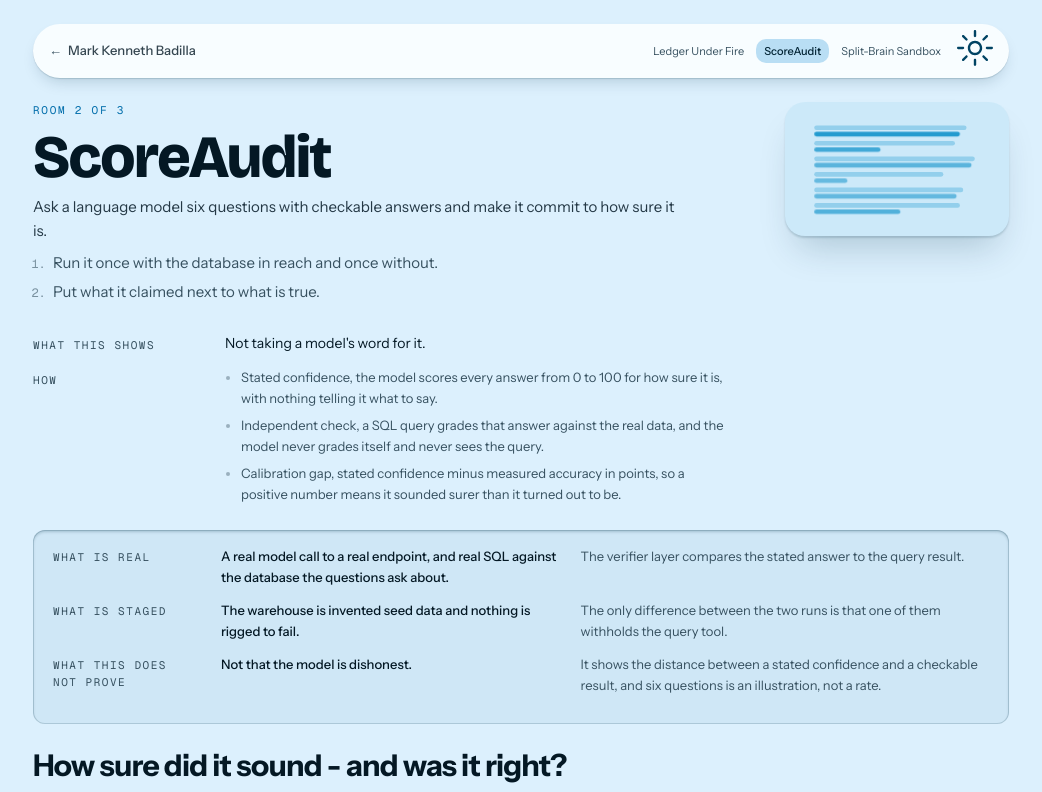
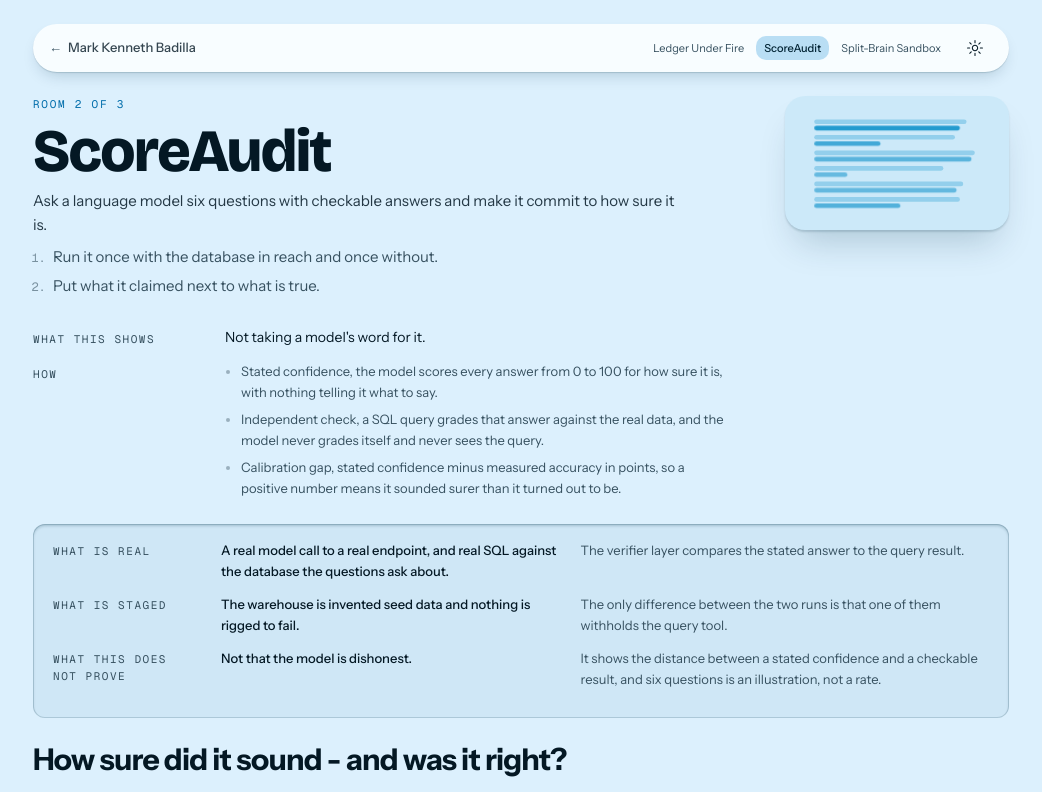
Before and after one commit to markkennethbadilla/mkb-site, a Next.js app: page /demos/score-audit in a window 1280 px wide. Shown: the top 792 px of the page, without its empty margins (119-1161 px from the left). Built offline with nearby package versions, Linux system fonts and the light colour scheme.

Commit message:
Size the theme toggle in the room rail to match the site nav

```diff
--- a/src/components/demos/shell/rail.tsx
+++ b/src/components/demos/shell/rail.tsx
@@ -70,7 +70,7 @@ export default function Rail({ room }: { room: DemoRoom }) {
             );
           })}
           <span className="ml-1">
-            <ModeToggle />
+            <ModeToggle className="size-9 rounded-full p-2.5 text-foreground" />
           </span>
         </nav>
       </div>
```
